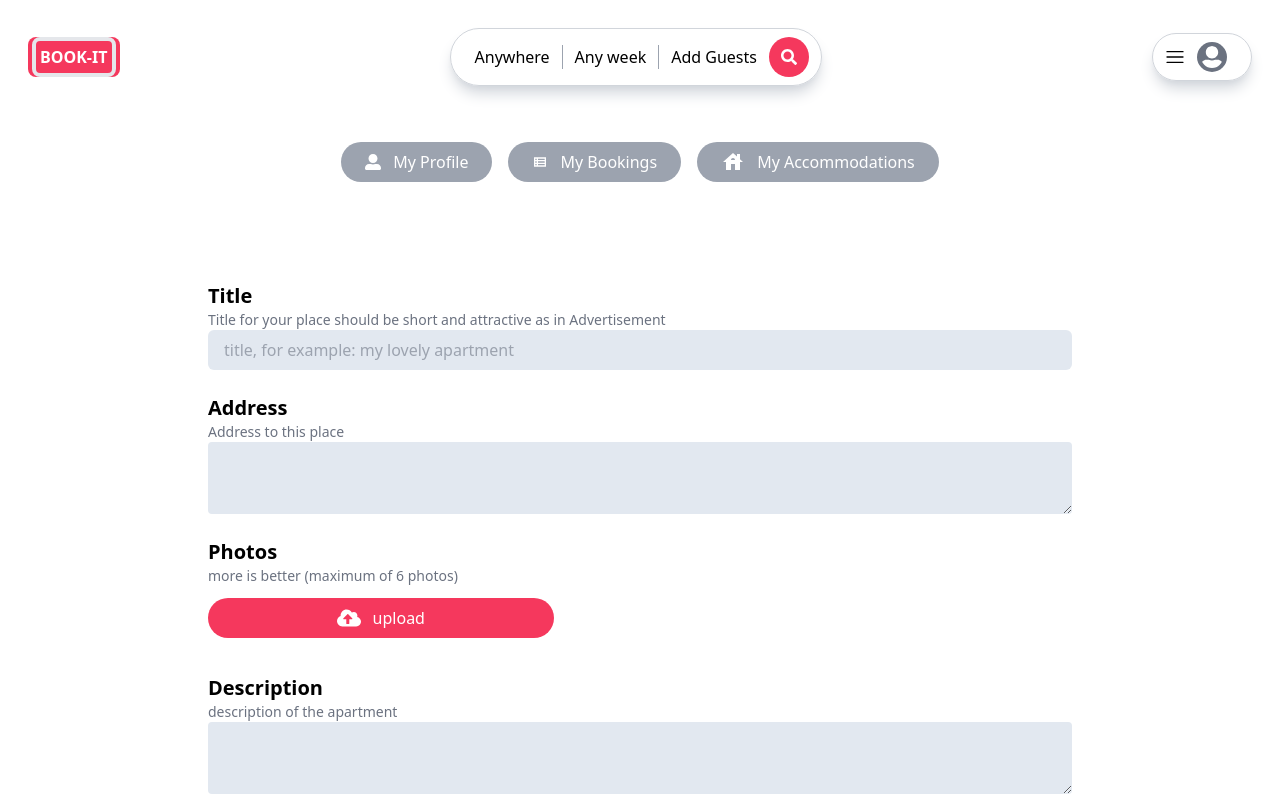
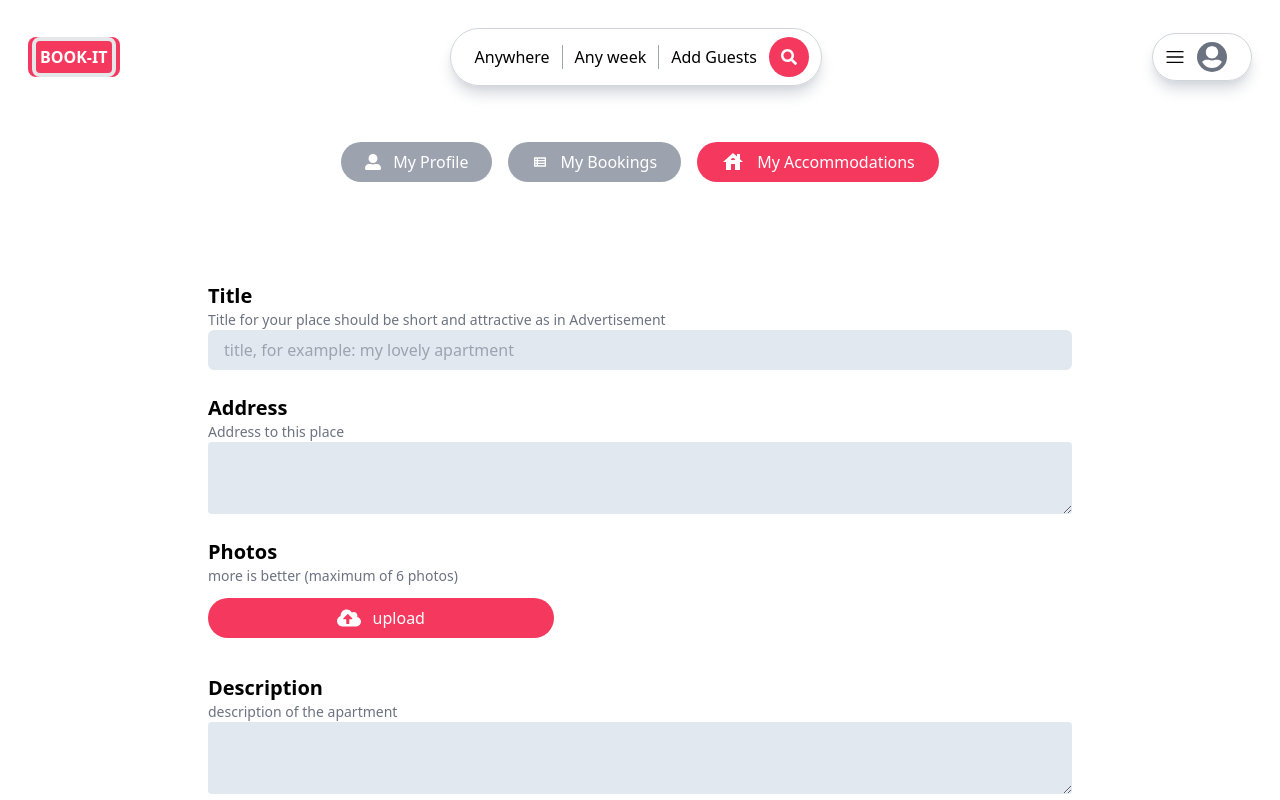
Before and after one commit to ochosteve08/Book-It, a React (Vite) app in the folder client/: page /profile/apartment/new in a window 1280 px wide. Shown: the top 800 px of the page. Built offline with nearby package versions, Linux system fonts and the light colour scheme.

Commit message:
optimize my-accomodation page

```diff
--- a/client/src/features/apartment/NewApartment.jsx
+++ b/client/src/features/apartment/NewApartment.jsx
@@ -15,6 +15,7 @@ import { TbToolsKitchen2 } from "react-icons/tb";
 import { useState, useRef } from "react";
 import { toast } from "react-toastify";
 import apiInstance from "../../app/api/axios";
+import { useNavigate } from "react-router-dom";
 
 const NewApartment = () => {
   const [title, setTitle] = useState("");
@@ -27,6 +28,7 @@ const NewApartment = () => {
   const [maxGuests, setMaxGuests] = useState(1);
   const [extraInfo, setExtraInfo] = useState("");
   const fileRef = useRef(null);
+  const navigate = useNavigate();
 
   const handlePerkChange = (event) => {
     const { name, checked } = event.target;
@@ -97,7 +99,6 @@ const NewApartment = () => {
     event.preventDefault();
 
     try {
-      // Handle File Data from the state Before Sending
       const data = new FormData();
 
       data.append("title", title);
@@ -109,23 +110,22 @@ const NewApartment = () => {
       data.append("extraInfo", extraInfo);
       data.append("maxGuests", maxGuests);
 
-      photos.forEach((photo, index) => {
+      photos.forEach((photo) => {
         data.append("images", photo);
       });
 
-
-
       const response = await apiInstance.post("/apartment", data);
-      const {apartment} = { ...response.data.data };
+      const { apartment } = { ...response.data.data };
       console.log(apartment);
-
 
       if (!response.status === 200) {
         throw new Error("Failed to upload file");
       }
       toast.success("apartment added successfully");
+      navigate("/profile/apartment");
     } catch (error) {
       console.log("Error:", error);
+      toast.error(error);
     }
   };
 
@@ -243,7 +243,12 @@ const NewApartment = () => {
               htmlFor="wifi"
               className="flex gap-3 items-center border  rounded-xl p-3 cursor-pointer"
             >
-              <input type="checkbox" name="wifi" onChange={handlePerkChange} />
+              <input
+                type="checkbox"
+                className="bg-primary"
+                name="wifi"
+                onChange={handlePerkChange}
+              />
               <MdWifi className="text-2xl" /> <span>wifi</span>
             </label>
             <label
--- a/client/src/index.css
+++ b/client/src/index.css
@@ -10,3 +10,11 @@ html, body{
     width:100vw;
 
 }
+
+input[type="checkbox"] {
+  box-sizing: border-box;
+  padding: 0;
+
+  accent-color:#F5385D ;
+  /* accent-color: #673ab7; */
+}
--- a/client/src/layout/ProfileLayout.jsx
+++ b/client/src/layout/ProfileLayout.jsx
@@ -5,56 +5,76 @@ import { FaUserAlt } from "react-icons/fa";
 const ProfileLayout = () => {
   const location = useLocation();
   const pathMatchRoute = (route) => {
-    if (route === location.pathname) {
-      return true;
-    } else return false;
+    // if (route === location.pathname) {
+    //   return true;
+    // } else return false;
+    return location.pathname.startsWith(route);
   };
+
+  const getNavLinkClass = (path) => {
+    if (location.pathname === path) {
+      return "bg-primary";
+    } else if (location.pathname.includes(path) && path !== "/profile") {
+      return "bg-primary";
+    }
+    return "bg-gray-400";
+  };
+
 
   return (
     <div>
       <nav className="flex p-3 w-full my-8 gap-4 justify-center">
         <NavLink
           to="/profile"
-          className={({ isActive }) => {
-            const baseClasses =
-              "rounded-full py-2 px-6 text-white inline-flex items-center gap-3";
-            const activeClass =
-              isActive && pathMatchRoute("/profile")
-                ? "bg-primary"
-                : "bg-gray-400";
-            return `${baseClasses} ${activeClass}`;
-          }}
+          // className={({ isActive }) => {
+          //   const baseClasses =
+          //     "rounded-full py-2 px-6 text-white inline-flex items-center gap-3";
+          //   const activeClass =
+          //     isActive && pathMatchRoute("/profile")
+          //       ? "bg-primary"
+          //       : "bg-gray-400";
+          //   return `${baseClasses} ${activeClass}`;
+          // }}
+          className={`rounded-full py-2 px-6 text-white inline-flex items-center gap-3 ${getNavLinkClass(
+            "/profile"
+          )}`}
         >
-        <FaUserAlt/>
+          <FaUserAlt />
           My Profile
         </NavLink>
 
         <NavLink
           to="bookings"
-          className={({ isActive }) => {
-            const baseClasses =
-              "rounded-full py-2 px-6 text-white inline-flex items-center gap-3";
-            const activeClass =
-              isActive && pathMatchRoute("/profile/bookings")
-                ? "bg-primary"
-                : "bg-gray-400";
-            return `${baseClasses} ${activeClass}`;
-          }}
+          // className={({ isActive }) => {
+          //   const baseClasses =
+          //     "rounded-full py-2 px-6 text-white inline-flex items-center gap-3";
+          //   const activeClass =
+          //     isActive && pathMatchRoute("/profile/bookings")
+          //       ? "bg-primary"
+          //       : "bg-gray-400";
+          //   return `${baseClasses} ${activeClass}`;
+          // }}
+          className={`rounded-full py-2 px-6 text-white inline-flex items-center gap-3 ${getNavLinkClass(
+            "/profile/bookings"
+          )}`}
         >
           <MdOutlineViewList />
           My Bookings
         </NavLink>
         <NavLink
           to="apartment"
-          className={({ isActive }) => {
-            const baseClasses =
-              "rounded-full py-2 px-6 text-white inline-flex items-center gap-3";
-            const activeClass =
-              isActive && pathMatchRoute("/profile/apartment")
-                ? "bg-primary"
-                : "bg-gray-400";
-            return `${baseClasses} ${activeClass}`;
-          }}
+          // className={({ isActive }) => {
+          //   const baseClasses =
+          //     "rounded-full py-2 px-6 text-white inline-flex items-center gap-3";
+          //   const activeClass =
+          //     isActive && pathMatchRoute("/profile/apartment")
+          //       ? "bg-primary"
+          //       : "bg-gray-400";
+          //   return `${baseClasses} ${activeClass}`;
+          // }}
+          className={`rounded-full py-2 px-6 text-white inline-flex items-center gap-3 ${getNavLinkClass(
+            "/profile/apartment"
+          )}`}
         >
           <MdHouse className="text-2xl" />
           My Accommodations
```
Also changed, not shown: 1 other file (tests, documents, lock files or other folders).
